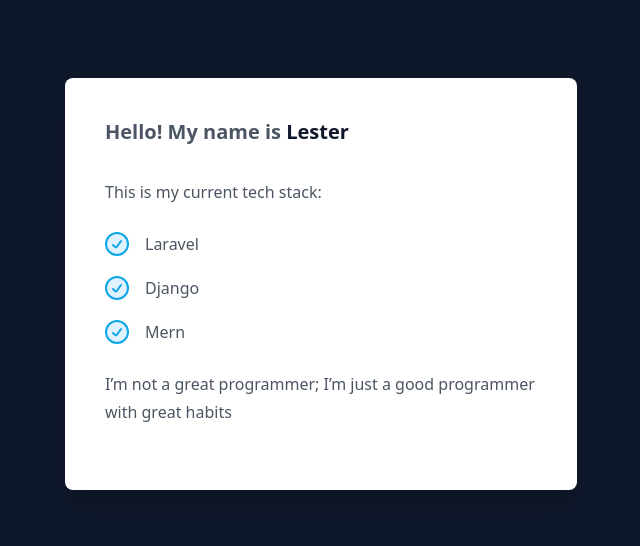
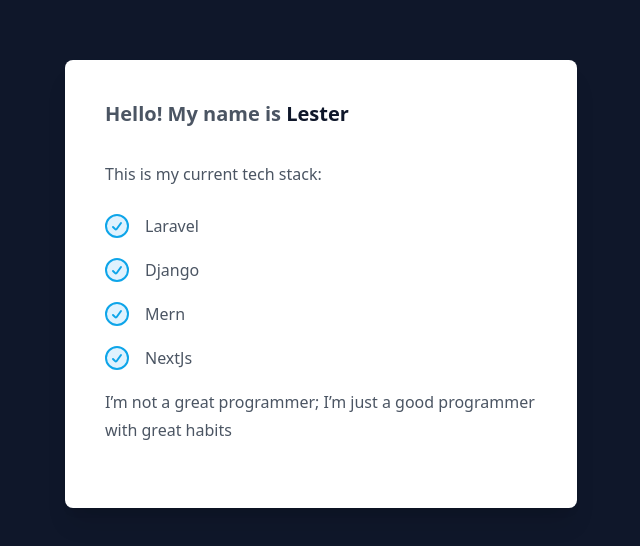
Before and after one commit to lesteraguila/IntegrativeProgramming, a plain HTML site: page index.html in a window 1280 px wide. Shown: the part 116-662 px from the top of the page, without its empty margins (319-959 px from the left). Drawn offline with nearby package versions, Linux system fonts and the light colour scheme.

Commit message:
Second Commit

```diff
--- a/index.html
+++ b/index.html
@@ -45,6 +45,17 @@
                                 </svg>
                                 <p class="ml-4">Mern</p>
                             </li>
+                            <li class="flex items-center">
+                                <svg class="h-6 w-6 flex-none fill-sky-100 stroke-sky-500 stroke-2"
+                                    stroke-linecap="round" stroke-linejoin="round">
+                                    <circle cx="12" cy="12" r="11" />
+                                    <path d="m8 13 2.165 2.165a1 1 0 0 0 1.521-.126L16 9" fill="none" />
+                                </svg>
+                                <p class="ml-4">
+                                    NextJs
+                                </p>
+                            </li>
+                            <li cla
                         </ul>
                         <p>I’m not a great programmer; I’m just a good programmer with great habits</p>
                     </div>
```
